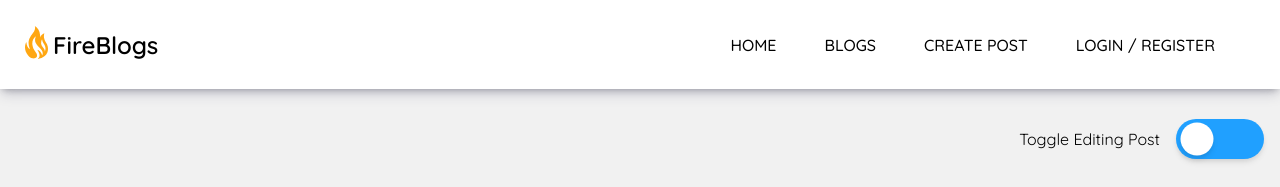
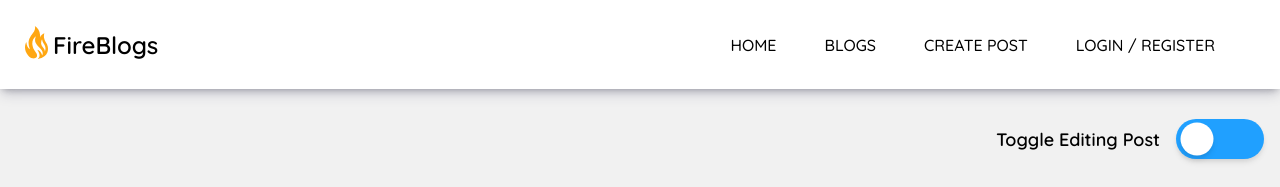
Before and after one commit to Azizbek98/Vue-Fireblog, a Vue app: page /blogs in a window 1280 px wide. Shown: the top 187 px of the page. Built offline with nearby package versions, Linux system fonts and the light colour scheme; what vue2-editor would draw is missing.

Commit message:
feat: adding some styles for blogs component

```diff
--- a/src/views/Blogs.vue
+++ b/src/views/Blogs.vue
@@ -54,6 +54,8 @@ export default {
 
     span {
       margin-right: 16px;
+      font-size: 18px;
+      font-weight: 600;
     }
 
     input[type="checkbox"] {
```
